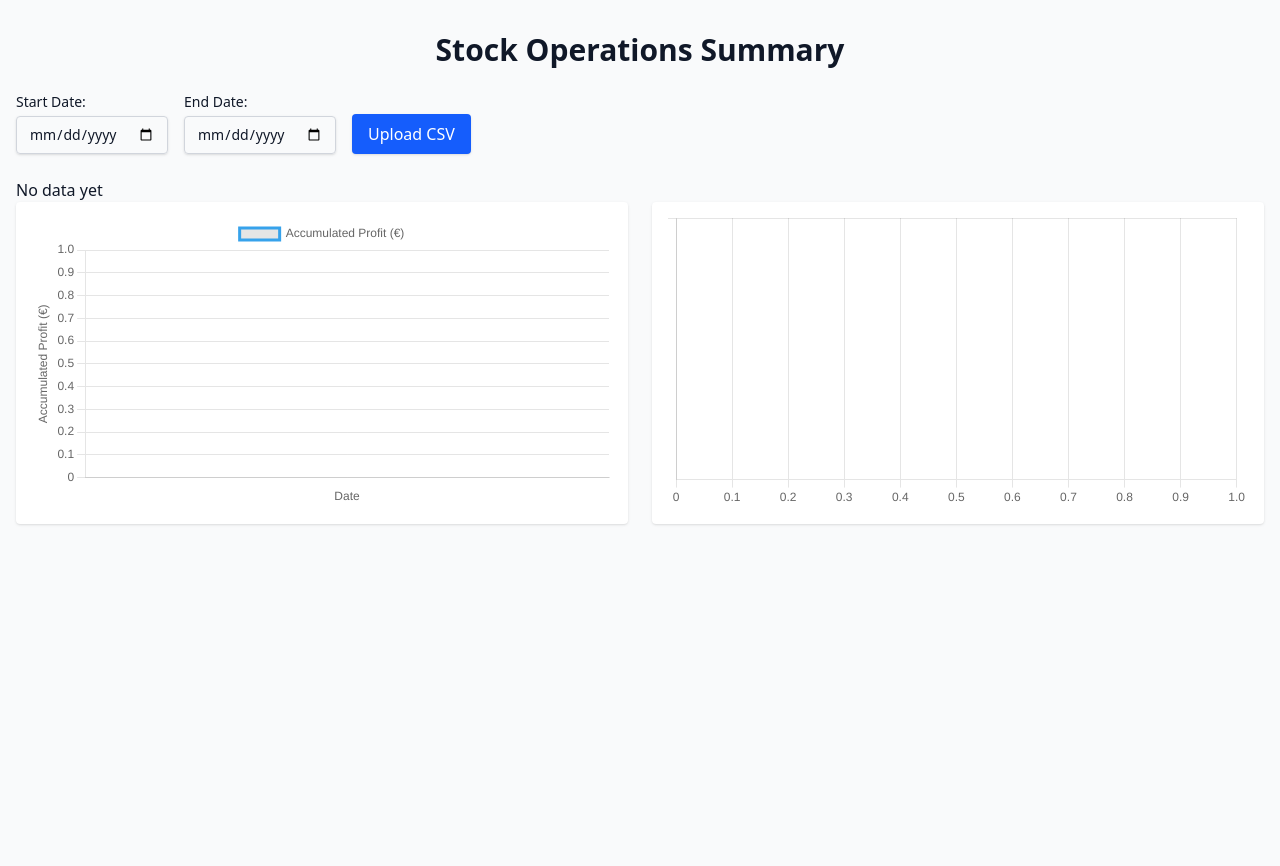
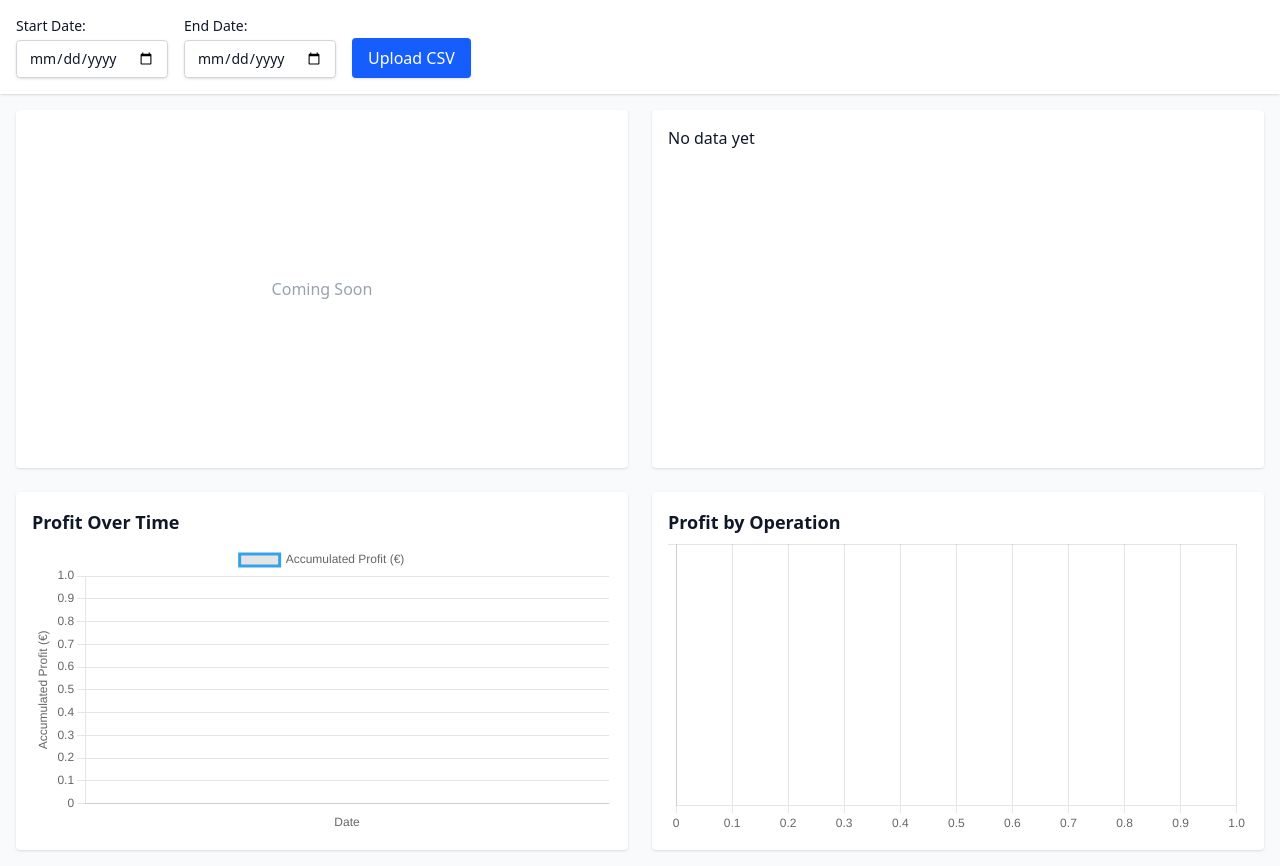
Before and after one commit to adriangalera/stonks, a Svelte app: page / in a window 1280 px wide. Before the commit the page ends 800 px from the top, so only its background shows below. Built offline with nearby package versions, Linux system fonts and the light colour scheme.

Commit message:
Fix type issues

```diff
--- a/index.html
+++ b/index.html
@@ -5,8 +5,7 @@
   <meta name="viewport" content="width=device-width, initial-scale=1.0" />
   <title>Svelte App</title>
 </head>
-<body class="bg-gray-50 text-gray-900 font-sans">
-  <div id="app"></div>
+<body class="h-screen flex flex-col bg-gray-50 text-gray-900 font-sans" id="app">
   <script type="module" src="src/main.ts"></script>
 </body>
 </html>
--- a/src/App.svelte
+++ b/src/App.svelte
@@ -7,16 +7,49 @@
     import Summarizer from "./components/Summarizer.svelte";
 </script>
 
-<main class="container mx-auto px-4 py-8">
-    <h1 class="text-3xl font-bold mb-6 text-center">
-        Stock Operations Summary
-    </h1>
-
-    <div class="mb-6 flex flex-col sm:flex-row sm:items-end gap-4">
+<!-- Header -->
+<header class="p-4 bg-white shadow flex-none">
+    <div
+        class="max-w-screen-xl mx-auto flex flex-col sm:flex-row sm:items-end gap-4"
+    >
         <DatePicker></DatePicker>
         <UploadCsv></UploadCsv>
     </div>
+</header>
 
+<main class="flex-grow p-4">
+    <div
+        class="h-full max-w-screen-xl mx-auto grid grid-cols-1 lg:grid-cols-2 grid-rows-[1fr_1fr] gap-6"
+    >
+        <!-- (1) Top-left: Placeholder -->
+        <div
+            class="bg-white shadow rounded p-4 h-full flex items-center justify-center"
+        >
+            <p class="text-gray-400">Coming Soon</p>
+        </div>
+
+        <!-- (2) Top-right: Scrollable Table -->
+        <div class="bg-white shadow rounded p-4 h-full flex flex-col min-h-0">
+            <OperationsTable></OperationsTable>
+        </div>
+
+        <!-- (3) Bottom-left: Chart -->
+        <div class="bg-white shadow rounded p-4 h-full flex flex-col min-h-0">
+            <h2 class="text-lg font-semibold mb-2">Profit Over Time</h2>
+            <div class="flex-grow overflow-hidden">
+                <ProfitLineChart></ProfitLineChart>
+            </div>
+        </div>
+
+        <!-- (4) Bottom-right: Chart -->
+        <div class="bg-white shadow rounded p-4 h-full flex flex-col min-h-0">
+            <h2 class="text-lg font-semibold mb-2">Profit by Operation</h2>
+            <div class="flex-grow overflow-hidden">
+                <HorizontalBarChart></HorizontalBarChart>
+            </div>
+        </div>
+
+        <!--
     <div class="space-y-8">
         <OperationsTable></OperationsTable>
     </div>
@@ -28,7 +61,8 @@
         <div class="bg-white shadow rounded p-4">
             <HorizontalBarChart></HorizontalBarChart>
         </div>
+    </div> -->
+
+        <Summarizer></Summarizer>
     </div>
-
-    <Summarizer></Summarizer>
 </main>
--- a/src/components/OperationsTable.svelte
+++ b/src/components/OperationsTable.svelte
@@ -11,9 +11,9 @@
 </script>
 
 {#if $summary != null}
-    <div class="overflow-x-auto bg-white shadow rounded p-4">
+    <div class="overflow-auto flex-grow min-h-0">
         <table class="w-full border-collapse table-auto text-sm">
-            <thead class="bg-gray-100 text-left">
+            <thead class="bg-gray-100 sticky top-0 z-10">
                 <tr>
                     <th class="p-2 font-semibold">Concept</th>
                     <th class="p-2 font-semibold">Buy Price (€)</th>
--- /dev/null
+++ b/src/css.d.ts
@@ -0,0 +1,4 @@
+declare module '*.css' {
+    const content: Record<string, string>;
+    export default content;
+}
--- a/src/main.ts
+++ b/src/main.ts
@@ -1,7 +1,7 @@
-import './styles.css';
+import "./styles.css";
 import App from './App.svelte';
 import { mount } from 'svelte';
 
-const app = mount(App, { target: document.getElementById("app") });
+const app = mount(App, { target: document.getElementById("app")! });
 
 export default app;
--- a/src/parsers/parser.ts
+++ b/src/parsers/parser.ts
@@ -66,7 +66,7 @@ const findParser = (csvData: string): ParserConfig => {
     throw new Error("Cannot find a parser")
 }
 
-export const parseCsvForClosedOperations = (csvData: string, startDate?: Date | null, endDate?: Date | null): Map<string, ParsedOperation[]> => {
+export const parseCsvForClosedOperations = (csvData: string, _?: Date | null, __?: Date | null): Map<string, ParsedOperation[]> => {
     const parserConfig = findParser(csvData)
     const parser = parserConfig.parser
     const rawData: ParseResult<string> = Papa.parse(csvData, { header: false, skipEmptyLines: true })
```
Also changed, not shown: tsconfig.json (+9 -4 lines), 2 other files (tests, documents, lock files or other folders).
